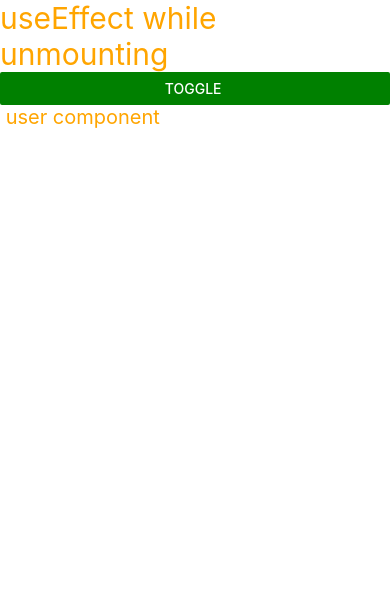
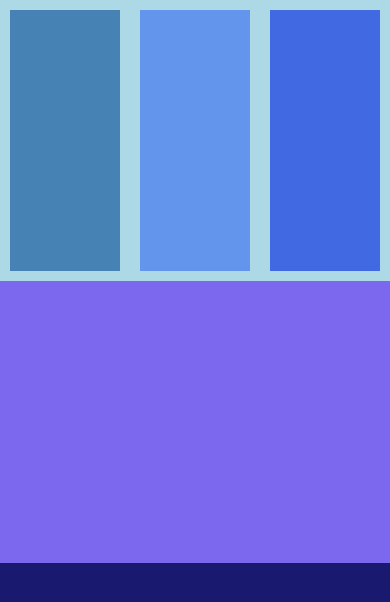
Before and after one commit to itsmegarvin/Firstapp, a React Native app: screen / in a window 390 px wide. Shown: the top 602 px of the page. Built offline with nearby package versions, Linux system fonts and the light colour scheme.

Commit message:
responsive UI using flex

```diff
--- a/App.js
+++ b/App.js
@@ -1,48 +1,66 @@
 
-// concept of toggle, show and hide
-import React, { useState, useEffect} from "react";
-import { Text, View, Button } from "react-native";
+import React from "react";
+import { View, StyleSheet } from "react-native";
 
 function App() {
-  const[show, setShow]= useState(true);
 
   return(
-    <View>
-    <Text style={{fontSize:30, color:'orange'}}>useEffect while unmounting</Text>
-    <Button  title= "toggle " color={"green"} onPress={()=>setShow(!show)}/>
+    <View style={styles.main}>
+        <View style={styles.box1}>
+            <View style={styles.innerbox1}></View>
+            <View style={styles.innerbox2}></View>
+            <View style={styles.innerbox3}></View>
+        </View>
+        <View style={styles.box2}></View>
+        <View style={styles.box3}></View>
 
-      {
-        show ? <User/> : null
-      }
-  </View>
+    </View>
+
   );
 }
 
+const styles= StyleSheet.create({
+    main:{
+      flex:1,  // this considers the whole screen.
+      // flexDirection:"row"
+    },
+    box1:{
+      flex:1,
+      backgroundColor:"lightblue",
+      flexDirection:"row"
+    },
+    box2:{
+      flex:1,
+      backgroundColor:"mediumslateblue"
+    },
+    box3:{
+      flex:1,
+      backgroundColor:"midnightblue"
+    },
+    innerbox1:{
+      flex:1,
+      backgroundColor:"steelblue",
+      margin:10
+    },
+    innerbox2:{
+      flex:1,
+      backgroundColor:"cornflowerblue",
+      margin:10
+    },
+    innerbox3:{
+      flex:1,
+      backgroundColor:"royalblue",
+      margin:10
+    }
 
-const User = () => {
-
-  useEffect(()=>{
-    return ()=>{console.warn("useEffect called")}
 })
 
-  return(
-    <View>
-      <Text style={{fontSize:20, color:'orange'}}> user component </Text>
-    </View>
-  );
-}
 
 
 export default App;
 
 /*
-
->so this simple concept of toggle, hide and show is how we unmount the UI.
-> so for  LCM (lifecycle methods) basically while unmounting(hiding component), useEffect wont work. But works for showing.
-> IMP Qn
-> why is there return in useEffect hook?
-> we have to make small change in the useEffect adding return function.
-> As a result useEffect is called for unmounting and not for mounting, just opposite than before.
-> so then what is the use of this unmounting even the UI is hidden from the application?????
-> perfect example is to remove the timers.
+> Creating an responsive UI.
+> its all about manipulating flex.
+> types of blue color (blue,lightblue,darkblue,darkslateblue,skyblue,lightskyblue,lightsteelblue, mediumblue, mediumslateblue, midnightblue, navy, royalblue,slateblue,steelblue,cornflowerblue,cadetblue,dodgerblue)
 */
```
